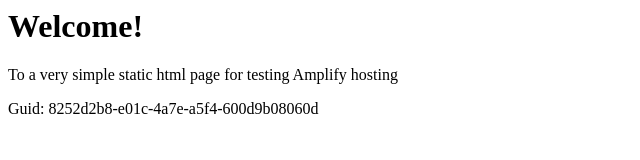
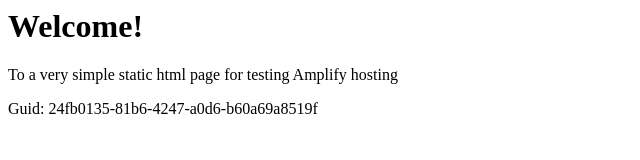
Before and after one commit to aws-aemilia-mxp/Github-PR-Commit-Integration-Test-DoNotTouch-GitHubWebhookPushCanaryTest-v1-prod-eu-south-1, a website: page src/index.html in a window 1280 px wide. Shown: the full height of the page, 0-640 px from the left. Drawn offline with Linux system fonts and the light colour scheme.

Commit message:
commit from integ tests

```diff
--- a/src/index.html
+++ b/src/index.html
@@ -12,6 +12,6 @@
 <body>
     <h1>Welcome!</h1>
     <p>To a very simple static html page for testing Amplify hosting</p>
-    <p>Guid: 8252d2b8-e01c-4a7e-a5f4-600d9b08060d</p></body>
+    <p>Guid: 24fb0135-81b6-4247-a0d6-b60a69a8519f</p></body>
 
 </html>
```
